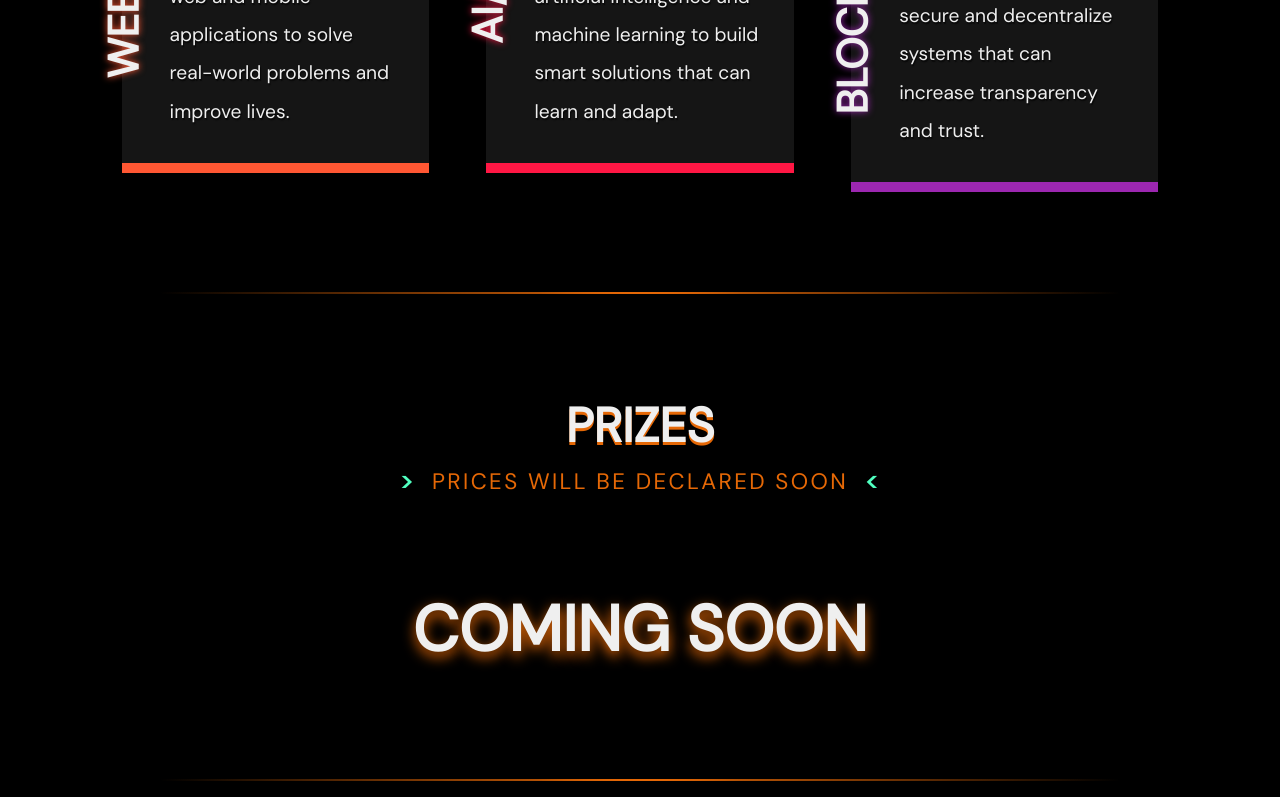
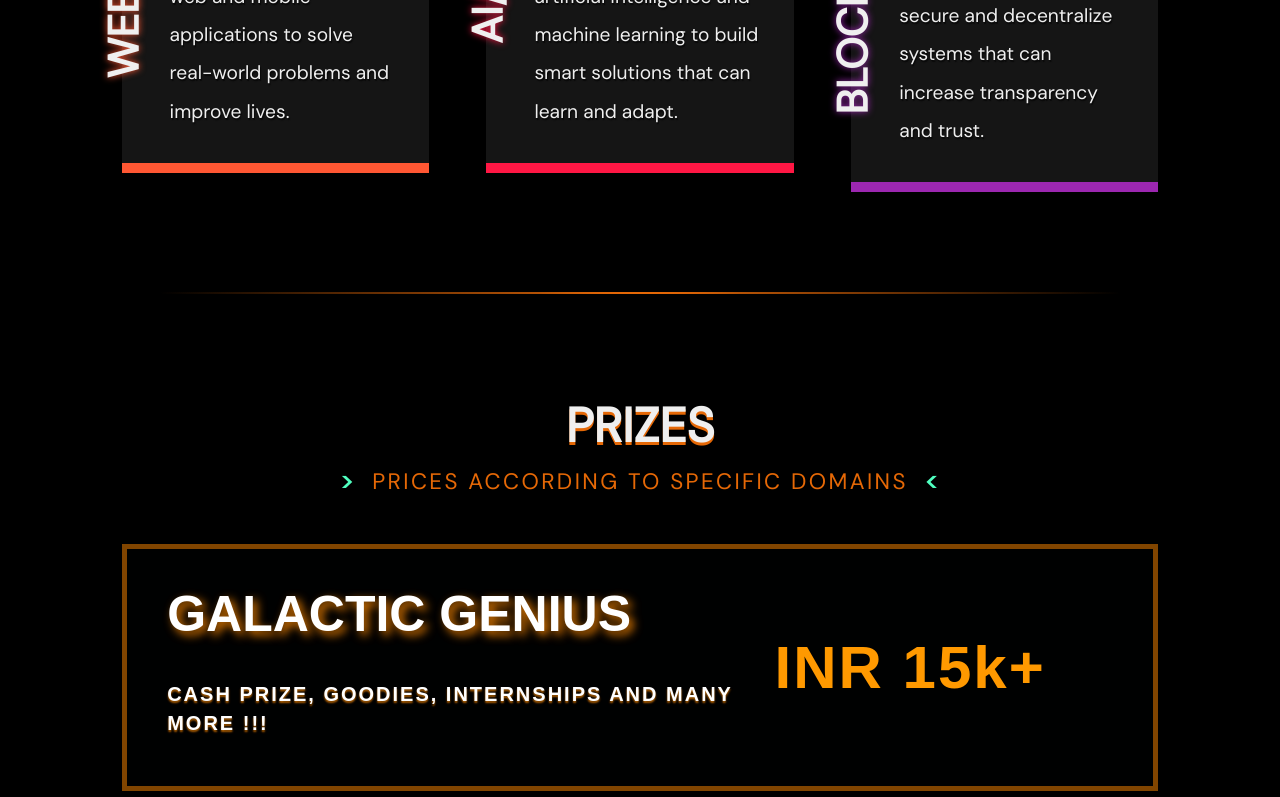
Before and after one commit to CSI-KJSCE/Hackerstellar, a React (Create React App) app: page / in a window 1280 px wide. Shown: the part 2000-2797 px from the top of the page. Built offline with nearby package versions, Linux system fonts and the light colour scheme.

Commit message:
feat: Prizes section

```diff
--- a/src/App.js
+++ b/src/App.js
@@ -52,7 +52,7 @@ function App() {
 
   return (
     <>
-      <Preloader show={showPreloader} />
+      {/* <Preloader show={showPreloader} /> */}
       <TopNavbar current={current} />
       <LeftNavbar current={current} />
       <RightNavbar />
--- a/src/pages/Prizes.js
+++ b/src/pages/Prizes.js
@@ -1,20 +1,53 @@
-import React, { useState, useEffect } from 'react';
-import './styles/Prizes.css';
+import React, { useState, useEffect } from "react";
+import "./styles/Prizes.css";
 
 const Prizes = () => {
   return (
     <>
-      <div className='prizes'>
-        <div className='prizes_title'>
+      <div className="prizes">
+        <div className="prizes_title">
           <h1>Prizes</h1>
-          <p> <span>&gt;</span> PRICES WILL BE DECLARED SOON  <span>&lt;</span> </p>
+          <p>
+            {" "}
+            <span>&gt;</span> PRICES ACCORDING TO SPECIFIC DOMAINS{" "}
+            <span>&lt;</span>{" "}
+          </p>
         </div>
-        <div className='prizes_incomplete'>
-          <h1>COMING  SOON</h1>
+        <div className="prizes_main_div">
+          <div className="prizes_galactic_genius">
+            <div className="prizes_gg_wrapper">
+              <div className="prizes_gg_title">GALACTIC GENIUS </div>
+              <div className="prizes_gg_content">CASH PRIZE, GOODIES, INTERNSHIPS AND MANY MORE !!! </div>
+            </div>
+            <div className="prizes_gg_subtitle">INR 15k+</div>
+          </div>
+          <div className="prizes_domains">
+            <div className="domain_child">
+              <div className="prizes_title_2">AI/ML</div>
+              <div className="prizes_subtitle">INR 10k+</div>
+              <div className="prizes_card_content">
+                CASH PRIZE AND GOODIES WORTH 1L+, INTERNSHIPS AND MANY MORE !!!
+              </div>
+            </div>
+            <div className="domain_child">
+              <div className="prizes_title_2">WEB/APP</div>
+              <div className="prizes_subtitle">INR 10k+</div>
+              <div className="prizes_card_content">
+                CASH PRIZE AND GOODIES WORTH 1L+, INTERNSHIPS AND MANY MORE !!!
+              </div>
+            </div>
+            <div className="domain_child">
+              <div className="prizes_title_2">BLOCKCHAIN</div>
+              <div className="prizes_subtitle">INR 10k+</div>
+              <div className="prizes_card_content">
+                CASH PRIZE AND GOODIES WORTH 1L+, INTERNSHIPS AND MANY MORE !!!
+              </div>
+            </div>
+          </div>
         </div>
       </div>
     </>
-  )
-}
+  );
+};
 
 export default Prizes;
--- a/src/pages/styles/Prizes.css
+++ b/src/pages/styles/Prizes.css
@@ -36,7 +36,7 @@
   margin: 0 0.5rem;
 }
 
-  .prizes_incomplete h1 {
+/* .prizes_incomplete h1 {
   font-size: 4rem;
   color: #efefef;
   text-align: center;
@@ -44,11 +44,112 @@
   text-shadow: 0px 5px 12.5px #e56806;
   margin-top: 12.5vh;
   animation: my-animation 2s infinite;
+} */
+
+.prizes_main_div {
+  display: flex;
+  flex-direction: column;
+  gap: 2rem;
+  margin-top: 3rem;
+  justify-content: center;
+  align-items: center;
+}
+.prizes_galactic_genius {
+  display: flex;
+  height: auto;
+  width: 100%;
+  background-color: #000101;
+  border: 5px solid #814500;
+}
+.prizes_gg_wrapper {
+  margin: 3rem 2.5rem;
+  flex: 3;
+}
+.prizes_gg_title {
+  font-family: "Montserrat", sans-serif;
+  font-weight: 800;
+  font-size: 50px;
+  line-height: 35px;
+  text-shadow: 4px 4px 10px rgba(255, 138, 0, 0.9);
+  margin-bottom: 2rem;
+}
+.prizes_gg_content {
+  font-family: "Montserrat", sans-serif;
+  font-weight: 700;
+  font-size: 20px;
+  line-height: 29px;
+  letter-spacing: 2px;
+  text-shadow: 0px 2px 2px #ac5d00;
+  margin-top: 3rem;
+}
+
+.prizes_gg_subtitle {
+  flex: 2;
+  margin: auto 0;
+  font-family: "Montserrat", sans-serif;
+  font-style: normal;
+  font-weight: 900;
+  font-size: 60px;
+  line-height: 35px;
+  letter-spacing: 2px;
+  color: #ff9900;
+}
+
+.prizes_domains {
+  display: flex;
+  align-items: center;
+  justify-content: space-evenly;
+  width: 100%;
+  height: 100%;
+  margin-top: 5rem;
+  gap: 2rem;
+}
+.domain_child {
+  display: flex;
+  flex-direction: column;
+  justify-content: center;
+  align-items: center;
+  height: auto;
+  width: 24vw;
+  background-color: #000101;
+  border: 5px solid #814500;
+}
+.prizes_title_2 {
+  font-style: normal;
+  font-size: 2rem;
+  font-weight: 800;
+  text-shadow: 2px 2px 8px rgba(255, 138, 0, 0.9);
+  font-size: 33px;
+  letter-spacing: 2px;
+  margin: 2rem 0 2.5rem 0;
+  font-family: "Montserrat", sans-serif;
+}
+
+.prizes_subtitle {
+  letter-spacing: 2px;
+  font-style: normal;
+  font-weight: 900;
+  line-height: 35px;
+  color: #ff9900;
+  font-size: 40px;
+  font-family: "Montserrat", sans-serif;
+  margin-bottom: 2rem;
+}
+.prizes_card_content {
+  font-weight: 700;
+  font-size: 18px;
+  color: #e8e8e8;
+  text-shadow: 0px 2px 2px #ac5d00;
+  text-align: center;
+  letter-spacing: 1px;
+  font-family: "Montserrat", sans-serif;
+  line-height: 22px;
+  margin: 1rem 2rem;
 }
 
 @keyframes my-animation {
   from {
-      transform:translateY(0);
+    transform: translateY(0);
   }
   50% {
     transform: translateY(-0.5rem);
```
Lines whose indentation alone changed are shown as unchanged.
